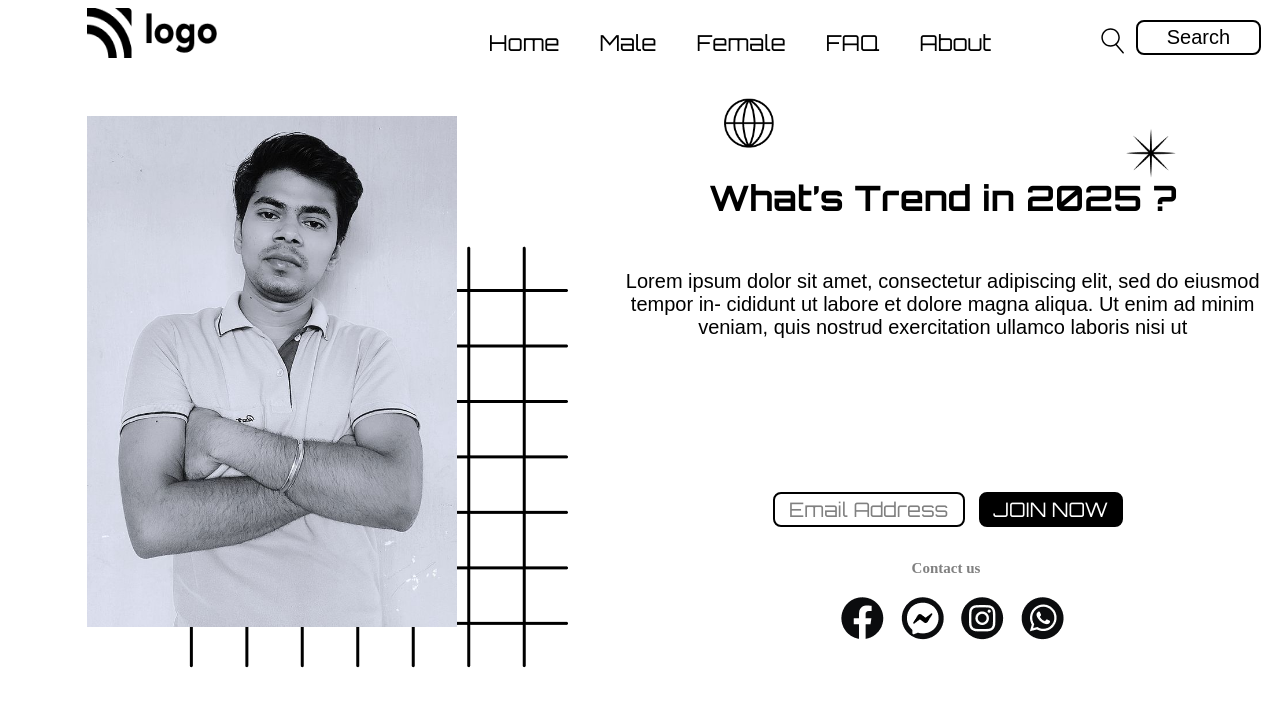
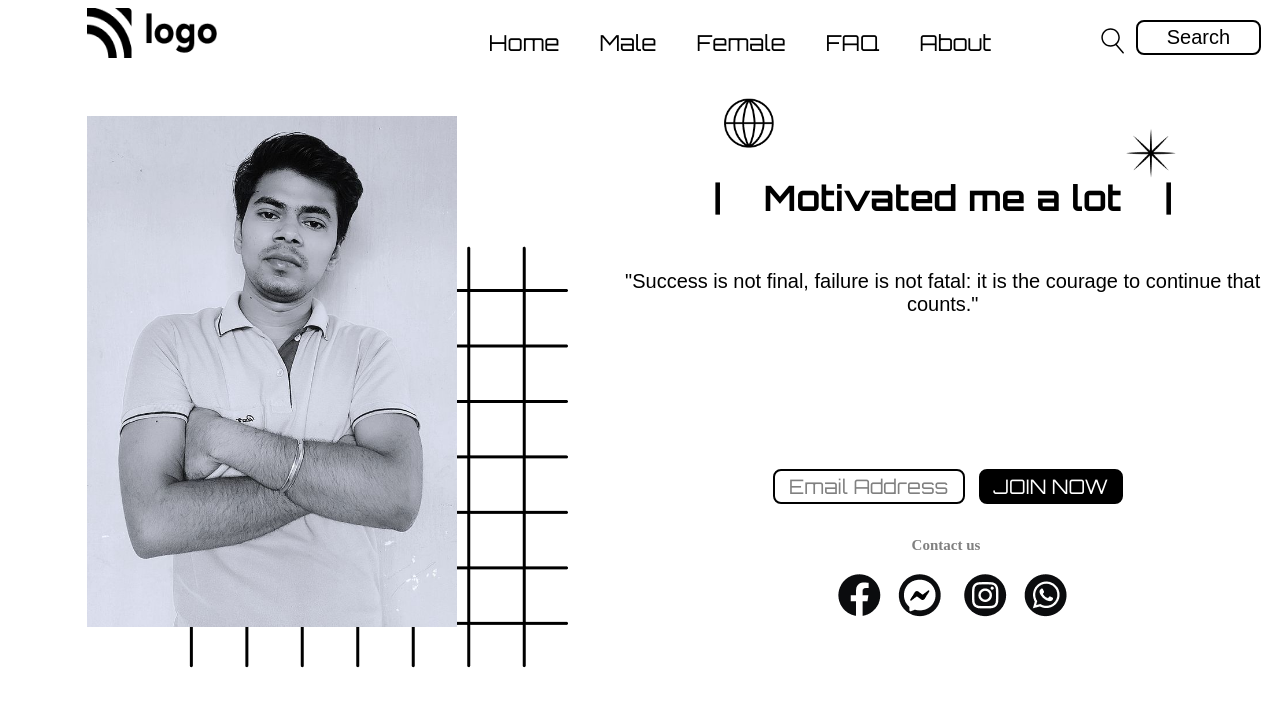
Before and after one commit to rajabca04/HTML-CSS-PROJECT-01, a plain HTML site: page index.html in a window 1280 px wide. Drawn offline with Linux system fonts and the light colour scheme.

Commit message:
some changes on heading and paragraph

```diff
--- a/index.html
+++ b/index.html
@@ -91,12 +91,9 @@
             <img src="/myimg.jpg" alt="">
           </div>
           <div class="hero-container-right">
-            <h1 class="hero-heading">What’s Trend in 2025 ?</h1>
+            <h1 class="hero-heading">| &nbsp;&nbsp;   Motivated me a lot  &nbsp;&nbsp; |</h1>
             <p class="hero-description">
-              Lorem ipsum dolor sit amet, consectetur adipiscing elit, sed do
-              eiusmod tempor in- cididunt ut labore et dolore magna aliqua. Ut
-              enim ad minim veniam, quis nostrud exercitation ullamco laboris
-              nisi ut
+              "Success is not final, failure is not fatal: it is the courage to continue that counts."
             </p>
             <div class="join-group">
               <button class="button-email">Email Address</button>
@@ -112,7 +109,8 @@
                   <img src="/assets/Group (1).png" alt="messenger-icon" />
                 </span>
                 <span>
-                  <img src="/assets/Group (2).png" alt="instagram-icon" />
+                  <a href="https://www.instagram.com/ethical_raja_official/"><img src="/assets/Group (2).png" alt="instagram-icon" /></a>
+
                 </span>
                 <span>
                   <img src="/assets/Group (3).png" alt="whatsapp-icon" />
```
Also changed, not shown: readme.md.
